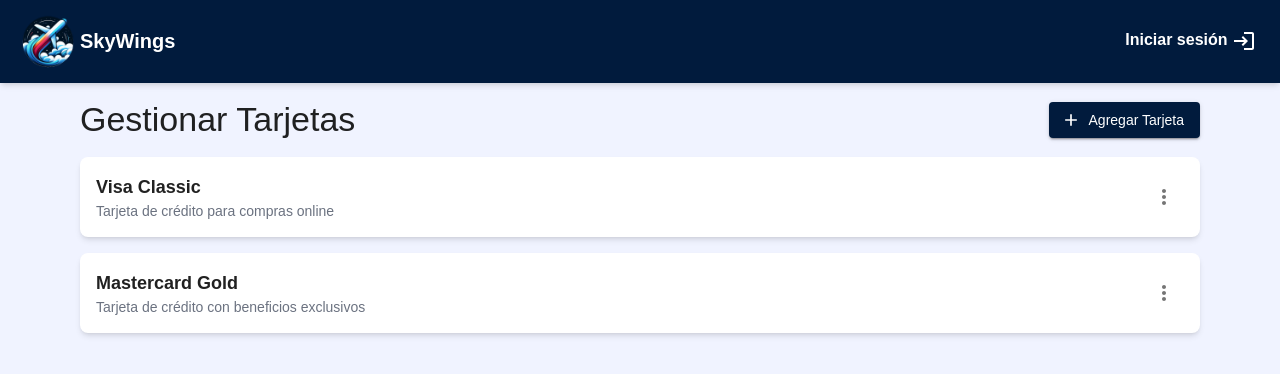
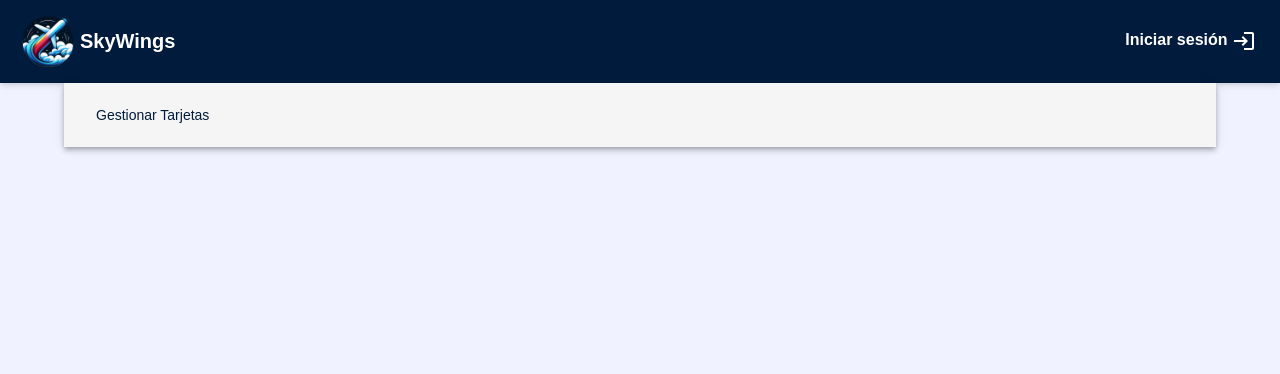
Before and after one commit to M4riaj0/skywings-frontend, a Next.js app: page /finance in a window 1280 px wide. Shown: the top 374 px of the page. Built offline with nearby package versions, Linux system fonts and the light colour scheme.

Commit message:
Modificaciones a las tarjetas

```diff
--- a/src/app/finance/page.tsx
+++ b/src/app/finance/page.tsx
@@ -1,92 +1,87 @@
 "use client";
 
-import { useState, useEffect } from "react";
-import { Typography, Button, IconButton, Alert } from "@mui/material";
+import { useState } from "react";
+import { AppBar, Toolbar, Button, Drawer, Typography, Box } from "@mui/material";
 import AddIcon from "@mui/icons-material/Add";
+import CardList from "@/components/finance/cardList";
 import AddCardDialog from "@/components/finance/addCardDialog";
-import CardList from "@/components/finance/cardList";
 
-export const dynamic = "force-dynamic";
+interface CardType {
+  id: string;
+  dni: string;
+  cardNumber: string;
+  cvv: string;
+  balance: number;
+  type: "debit" | "credit";
+  expirationDate: string;
+}
 
 const CardManager = () => {
-  const [cards, setCards] = useState<any[]>([]);
-  const [errorMessage, setErrorMessage] = useState("");
-  const [success, setSuccess] = useState("");
-  const [warning, setWarning] = useState("");
+  const [drawerOpen, setDrawerOpen] = useState(false);
+  const [dialogOpen, setDialogOpen] = useState(false);
+  const [selectedCard, setSelectedCard] = useState<CardType | null>(null);
 
-  useEffect(() => {
-    setCards([
-      { id: "1", title: "Visa Classic", description: "Tarjeta de crédito para compras online" },
-      { id: "2", title: "Mastercard Gold", description: "Tarjeta de crédito con beneficios exclusivos" },
-    ]);
-  }, []);
+  const cards: CardType[] = [
+    { id: "1", dni: "1234567890", cardNumber: "1234567890123456", cvv: "123", balance: 5000, type: "debit", expirationDate: "12/25" },
+    { id: "2", dni: "0987654321", cardNumber: "9876543210987654", cvv: "321", balance: 7000, type: "credit", expirationDate: "11/24" },
+  ];
 
-  const [open, setOpen] = useState(false);
+  const toggleDrawer = () => setDrawerOpen(!drawerOpen);
 
-  const handleClickOpen = () => {
-    setOpen(true);
+  const handleAddCardOpen = () => {
+    setSelectedCard(null);
+    setDialogOpen(true);
   };
 
-  const handleClose = () => {
-    setOpen(false);
+  const handleEditCard = (card: CardType) => {
+    setSelectedCard(card);
+    setDialogOpen(true);
   };
 
-  const handleAddCard = (newCard: { title: string; description: string }) => {
-    setCards([...cards, { id: (cards.length + 1).toString(), ...newCard }]);
-    setSuccess(`Tarjeta creada: ${newCard.title}`);
-    setErrorMessage("");
-    setWarning("");
-    handleClose();
-  };
-
-  const handleDeleteCard = (cardId: string) => {
-    const updatedCards = cards.filter((card) => card.id !== cardId);
-    setCards(updatedCards);
-    setWarning(`Tarjeta eliminada: ${cardId}`);
-    setSuccess("");
-    setErrorMessage("");
+  const handleDialogClose = () => {
+    setDialogOpen(false);
+    setSelectedCard(null);
   };
 
   return (
-    <div className="p-4">
-      <div className="flex justify-between items-center mb-4">
-        <Typography variant="h4" component="h1" className="font-bold">
-          Gestionar Tarjetas
-        </Typography>
-        {errorMessage && <Alert severity="error">{errorMessage}</Alert>}
-        {success && <Alert severity="success">{success}</Alert>}
-        {warning && <Alert severity="warning">{warning}</Alert>}
+    <>
+      <AppBar position="static" color="default">
+        <Toolbar>
+          <Button color="primary" onClick={toggleDrawer}>
+            Gestionar Tarjetas
+          </Button>
+        </Toolbar>
+      </AppBar>
 
-        <div className="hidden md:flex">
+      <Drawer
+        anchor="right"
+        open={drawerOpen}
+        onClose={toggleDrawer}
+        className="md:w-1/2 w-full"
+      >
+        <Box p={4}>
+          <Typography variant="h5">Gestionar Tarjetas</Typography>
           <Button
             variant="contained"
             color="primary"
-            onClick={handleClickOpen}
-            className="flex items-center"
+            onClick={handleAddCardOpen}
             startIcon={<AddIcon />}
+            className="mt-4"
           >
             Agregar Tarjeta
           </Button>
-        </div>
+          <Box mt={4}>
+            <CardList cards={cards} onEditCard={handleEditCard} />
+          </Box>
+        </Box>
+      </Drawer>
 
-        {/* Botón circular para agregar tarjeta - Pantallas pequeñas */}
-        <div className="md:hidden">
-          <IconButton
-            color="primary"
-            onClick={handleClickOpen}
-            className="bg-blue-500 text-white hover:bg-blue-700 transition duration-300"
-            aria-label="add"
-            size="large"
-          >
-            <AddIcon />
-          </IconButton>
-        </div>
-      </div>
-
-      <CardList cards={cards} onDeleteCard={handleDeleteCard} />
-
-      <AddCardDialog open={open} onClose={handleClose} onAddCard={handleAddCard} />
-    </div>
+      <AddCardDialog
+        open={dialogOpen}
+        onClose={handleDialogClose}
+        initialData={selectedCard || undefined}
+      />
+    </>
   );
 };
 
--- a/src/components/finance/addCardDialog.tsx
+++ b/src/components/finance/addCardDialog.tsx
@@ -1,50 +1,76 @@
-import React, { useState } from "react";
-import { Dialog, DialogActions, DialogContent, DialogTitle, TextField, Button } from "@mui/material";
+import { Dialog, DialogTitle, DialogContent, TextField, DialogActions, Button, MenuItem } from "@mui/material";
+import { useForm, Controller } from "react-hook-form";
+import { z } from "zod";
+import { zodResolver } from "@hookform/resolvers/zod";
+import { useEffect, useState } from "react";
+
+const schema = z.object({
+  dni: z.string().min(10, "El DNI debe tener al menos 10 dígitos"),
+  cardNumber: z.string().length(16, "El número de tarjeta debe tener 16 dígitos"),
+  cvv: z.string().length(3, "El CVV debe tener 3 dígitos"),
+  balance: z.number().positive("El balance debe ser un número positivo"),
+  type: z.enum(["debit", "credit"]),
+  expirationDate: z.string(),
+});
 
 interface AddCardDialogProps {
   open: boolean;
   onClose: () => void;
-  onAddCard: (newCard: { title: string; description: string }) => void;
+  initialData?: z.infer<typeof schema>;
+  onAddCard?: (data: z.infer<typeof schema>) => void;
 }
 
-const AddCardDialog: React.FC<AddCardDialogProps> = ({ open, onClose, onAddCard }) => {
-  const [title, setTitle] = useState("");
-  const [description, setDescription] = useState("");
+const AddCardDialog: React.FC<AddCardDialogProps> = ({ open, onClose, initialData }) => {
+  const { control, handleSubmit, formState: { errors }, reset } = useForm<z.infer<typeof schema>>({
+    resolver: zodResolver(schema),
+    defaultValues: initialData || {}
+  });
 
-  const handleSubmit = () => {
-    if (title && description) {
-      onAddCard({ title, description });
-      setTitle("");
-      setDescription("");
-    }
+  useEffect(() => {
+    if (initialData) reset(initialData);
+  }, [initialData, reset]);
+
+  const onSubmit = (data: z.infer<typeof schema>) => {
+    onClose();
+    reset();
   };
 
   return (
-    <Dialog open={open} onClose={onClose}>
-      <DialogTitle>Agregar Nueva Tarjeta</DialogTitle>
+    <Dialog open={open} onClose={onClose} fullWidth>
+      <DialogTitle>{initialData ? "Editar Tarjeta" : "Agregar Tarjeta"}</DialogTitle>
       <DialogContent>
-        <TextField
-          autoFocus
-          margin="dense"
-          label="Título"
-          fullWidth
-          value={title}
-          onChange={(e) => setTitle(e.target.value)}
-        />
-        <TextField
-          margin="dense"
-          label="Descripción"
-          fullWidth
-          value={description}
-          onChange={(e) => setDescription(e.target.value)}
-        />
+        <form onSubmit={handleSubmit(onSubmit)} className="space-y-4">
+          <div className="flex space-x-2">
+            <Controller name="dni" control={control} render={({ field }) => (
+              <TextField {...field} label="DNI" fullWidth error={!!errors.dni} helperText={errors.dni?.message} />
+            )} />
+            <Controller name="type" control={control} render={({ field }) => (
+              <TextField {...field} label="Tipo" select fullWidth error={!!errors.type} helperText={errors.type?.message}>
+                <MenuItem value="debit">Débito</MenuItem>
+                <MenuItem value="credit">Crédito</MenuItem>
+              </TextField>
+            )} />
+          </div>
+          <Controller name="cardNumber" control={control} render={({ field }) => (
+            <TextField {...field} label="Número de Tarjeta" fullWidth error={!!errors.cardNumber} helperText={errors.cardNumber?.message} />
+          )} />
+          <div className="flex space-x-2">
+            <Controller name="cvv" control={control} render={({ field }) => (
+              <TextField {...field} label="CVV" fullWidth error={!!errors.cvv} helperText={errors.cvv?.message} />
+            )} />
+            <Controller name="expirationDate" control={control} render={({ field }) => (
+              <TextField {...field} label="Fecha de Expiración" fullWidth error={!!errors.expirationDate} helperText={errors.expirationDate?.message} />
+            )} />
+          </div>
+          <Controller name="balance" control={control} render={({ field }) => (
+            <TextField {...field} label="Balance" fullWidth error={!!errors.balance} helperText={errors.balance?.message} />
+          )} />
+        </form>
       </DialogContent>
       <DialogActions>
-        <Button onClick={onClose} color="primary">
-          Cancelar
-        </Button>
-        <Button onClick={handleSubmit} color="primary">
-          Agregar
+        <Button onClick={onClose} color="secondary">Cancelar</Button>
+        <Button onClick={handleSubmit(onSubmit)} color="primary">
+          {initialData ? "Guardar Cambios" : "Agregar"}
         </Button>
       </DialogActions>
     </Dialog>
--- a/src/components/finance/card.tsx
+++ b/src/components/finance/card.tsx
@@ -1,52 +1,60 @@
-import React from "react";
-import { IconButton, Menu, MenuItem } from "@mui/material";
-import MoreVertIcon from "@mui/icons-material/MoreVert";
+import { Typography, IconButton, Menu, MenuItem } from "@mui/material";
+import MoreHorizIcon from "@mui/icons-material/MoreHoriz";
+import EditIcon from "@mui/icons-material/Edit";
+import DeleteIcon from "@mui/icons-material/Delete";
+import { useState } from "react";
 
 interface CardProps {
-  title: string;
-  description: string;
-  cardId: string;
-  onDelete: (id: string) => void;
+  cardData: {
+    id: string;
+    dni: string;
+    cardNumber: string;
+    cvv: string;
+    balance: number;
+    type: string;
+    expirationDate: string;
+  };
+  onEditCard: () => void;
 }
 
-const Card: React.FC<CardProps> = ({ title, description, cardId, onDelete }) => {
-  const [anchorEl, setAnchorEl] = React.useState<null | HTMLElement>(null);
+const Card: React.FC<CardProps> = ({ cardData, onEditCard }) => {
+  const { cardNumber, type } = cardData;
+  const [anchorEl, setAnchorEl] = useState<null | HTMLElement>(null);
   const openMenu = Boolean(anchorEl);
 
-  const handleClickMenu = (event: React.MouseEvent<HTMLElement>) => {
+  const handleMenuClick = (event: React.MouseEvent<HTMLElement>) => {
     setAnchorEl(event.currentTarget);
   };
 
-  const handleCloseMenu = () => {
-    setAnchorEl(null);
-  };
+  const handleCloseMenu = () => setAnchorEl(null);
 
   return (
-    <div className="bg-white p-4 rounded-lg shadow-md flex justify-between items-center space-x-4">
-      <div className="flex-1">
-        <h3 className="font-semibold text-lg">{title}</h3>
-        <p className="text-sm text-gray-500">{description}</p>
-      </div>
+    <div className="bg-gray-100 p-4 rounded-lg shadow-md relative text-gray-800 w-full md:w-72 h-40">
+      <div className="absolute right-2 bottom-9 w-12 h-12 bg-blue-800 rounded-full opacity-50"></div>
+      <div className="absolute right-8 bottom-9 w-12 h-12 bg-blue-600 rounded-full opacity-50"></div>
 
-      <div className="relative">
-        <IconButton onClick={handleClickMenu}>
-          <MoreVertIcon />
-        </IconButton>
-        <Menu
-          anchorEl={anchorEl}
-          open={openMenu}
-          onClose={handleCloseMenu}
-          PaperProps={{
-            style: {
-              maxHeight: 220,
-              width: '20ch',
-            },
-          }}
-        >
-          <MenuItem onClick={() => { handleCloseMenu(); }}>Editar</MenuItem>
-          <MenuItem onClick={() => { onDelete(cardId); handleCloseMenu(); }}>Eliminar</MenuItem>
-        </Menu>
-      </div>
+      <div className="absolute left-4 bottom-10 w-8 h-5 bg-yellow-400 rounded-sm"></div>
+
+      <Typography variant="body2" className="font-semibold mt-4">
+        Tarjeta {type === "debit" ? "Débito" : "Crédito"}
+      </Typography>
+      <Typography variant="h6" className="my-2">
+        **** **** **** {cardNumber.slice(-4)}
+      </Typography>
+
+      <IconButton className="absolute bottom-2 right-2" onClick={handleMenuClick}>
+        <MoreHorizIcon />
+      </IconButton>
+      <Menu anchorEl={anchorEl} open={openMenu} onClose={handleCloseMenu}>
+        <MenuItem onClick={() => { handleCloseMenu(); onEditCard(); }}>
+          <EditIcon className="mr-2" />
+          Editar
+        </MenuItem>
+        <MenuItem onClick={() => handleCloseMenu()}>
+          <DeleteIcon className="mr-2" />
+          Eliminar
+        </MenuItem>
+      </Menu>
     </div>
   );
 };
--- a/src/components/finance/cardList.tsx
+++ b/src/components/finance/cardList.tsx
@@ -1,22 +1,16 @@
 import React from "react";
-import Card from "./card"
+import Card from "./card";
 
 interface CardListProps {
-  cards: { id: string; title: string; description: string }[];
-  onDeleteCard: (id: string) => void;
+  cards: { id: string; dni: string; cardNumber: string; cvv: string; balance: number; type: string; expirationDate: string }[];
+  onEditCard: (card: any) => void;
 }
 
-const CardList: React.FC<CardListProps> = ({ cards, onDeleteCard }) => {
+const CardList: React.FC<CardListProps> = ({ cards, onEditCard }) => {
   return (
     <div className="space-y-4">
       {cards.map((card) => (
-        <Card
-          key={card.id}
-          title={card.title}
-          description={card.description}
-          cardId={card.id}
-          onDelete={onDeleteCard}
-        />
+        <Card key={card.id} cardData={card} onEditCard={() => onEditCard(card)} />
       ))}
     </div>
   );
```
